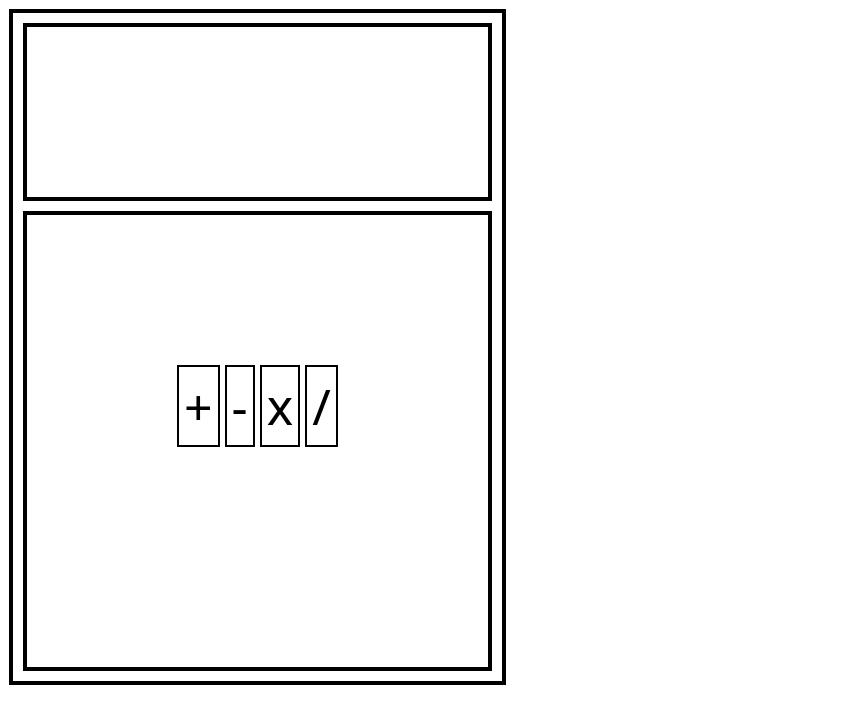
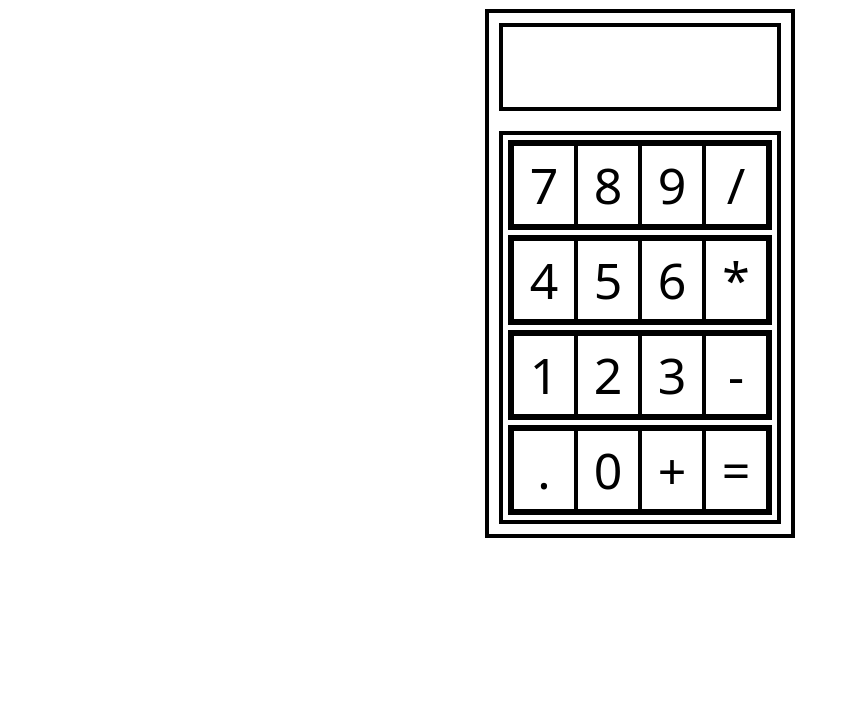
Before and after one commit to AnimeshKumar923/web-dev-projects, a plain HTML site: page 05-simple-calculator/index.html in a window 1280 px wide. Shown: the whole page, without its empty margins (0-849 px from the left). Drawn offline with Linux system fonts and the light colour scheme.

Commit message:
chore: layout first phase done

```diff
--- a/05-simple-calculator/index.html
+++ b/05-simple-calculator/index.html
@@ -9,7 +9,12 @@
 <body>
   <div class="outer-box">
     <div class="display"></div>
-    <div class="operations-box"></div>
+    <div class="operations-box">
+      <div class="row-1"></div>
+      <div class="row-2"></div>
+      <div class="row-3"></div>
+      <div class="row-4"></div>
+    </div>
   </div>
 </body>
 </html>
--- a/05-simple-calculator/script.js
+++ b/05-simple-calculator/script.js
@@ -1,29 +1,104 @@
-const operationsBox = document.querySelector('.operations-box');
-const opsDiv1 = document.createElement('div');
-opsDiv1.classList.add(`addition`);
-opsDiv1.textContent = `+`;
-opsDiv1.style.cssText = `font-size: 50px; border: solid black 2px; padding: 5px;`
-operationsBox.appendChild(opsDiv1);
+const rowOne = document.querySelector('.row-1');
+const rowTwo = document.querySelector('.row-2');
+const rowThree = document.querySelector('.row-3');
+const rowFour = document.querySelector('.row-4');
+
+
+// ----  ROW 1 contents -------------
+for (let i = 7; i <= 9; i++) {
+  const numbers = document.createElement('div');
+  numbers.classList.add(`num-${i}`);
+  numbers.textContent = `${i}`;
+  numbers.style.cssText = `font-size: 50px; border: solid black 2px; padding: 5px; width: 50px; display: flex; justify-content: center;`
+  rowOne.appendChild(numbers);
+}
+
+const opsDiv4 = document.createElement('div');
+opsDiv4.classList.add(`division`);
+opsDiv4.textContent = `/`;
+opsDiv4.style.cssText = `font-size: 50px; border: solid black 2px; padding: 5px; width: 50px; display: flex; justify-content: center;`
+rowOne.appendChild(opsDiv4);
+
+// ---------------------------
+
+
+// ----  ROW 2 contents -------------
+for (let i = 4; i <= 6; i++) {
+  const numbers = document.createElement('div');
+  numbers.classList.add(`num-${i}`);
+  numbers.textContent = `${i}`;
+  numbers.style.cssText = `font-size: 50px; border: solid black 2px; padding: 5px; width: 50px; display: flex; justify-content: center;`
+  rowTwo.appendChild(numbers);
+}
+
+const opsDiv3 = document.createElement('div');
+opsDiv3.classList.add(`mulltiplication`);
+opsDiv3.textContent = `*`;
+opsDiv3.style.cssText = `font-size: 50px; border: solid black 2px; padding: 5px; width: 50px; display: flex; justify-content: center;`
+rowTwo.appendChild(opsDiv3);
+
+// -------------------------
+
+
+
+// ----  ROW 3 contents -------------
+for (let i = 1; i <= 3; i++) {
+  const numbers = document.createElement('div');
+  numbers.classList.add(`num-${i}`);
+  numbers.textContent = `${i}`;
+  numbers.style.cssText = `font-size: 50px; border: solid black 2px; padding: 5px; width: 50px; display: flex; justify-content: center;`
+  rowThree.appendChild(numbers);
+}
 
 const opsDiv2 = document.createElement('div');
 opsDiv2.classList.add(`subtraction`);
 opsDiv2.textContent = `-`;
-opsDiv2.style.cssText = `font-size: 50px; border: solid black 2px; padding: 5px;`
-operationsBox.appendChild(opsDiv2);
+opsDiv2.style.cssText = `font-size: 50px; border: solid black 2px; padding: 5px; width: 50px; display: flex; justify-content: center;`
+rowThree.appendChild(opsDiv2);
 
-const opsDiv3 = document.createElement('div');
-opsDiv3.classList.add(`mulltiplication`);
-opsDiv3.textContent = `x`;
-opsDiv3.style.cssText = `font-size: 50px; border: solid black 2px; padding: 5px;`
-operationsBox.appendChild(opsDiv3);
+// ---------------------------
 
-const opsDiv4 = document.createElement('div');
-opsDiv4.classList.add(`division`);
-opsDiv4.textContent = `/`;
-opsDiv4.style.cssText = `font-size: 50px; border: solid black 2px; padding: 5px;`
-operationsBox.appendChild(opsDiv4);
+
+// ----  ROW 4 contents -------------
+
+const decimal = document.createElement('div');
+decimal.classList.add(`decimal`);
+decimal.textContent = `.`;
+decimal.style.cssText = `font-size: 50px; border: solid black 2px; padding: 5px; width: 50px; display: flex; justify-content: center;`
+rowFour.appendChild(decimal);
+
+const zero = document.createElement('div');
+zero.classList.add(`zero`);
+zero.textContent = `0`;
+zero.style.cssText = `font-size: 50px; border: solid black 2px; padding: 5px; width: 50px; display: flex; justify-content: center;`
+rowFour.appendChild(zero);
+
+const opsDiv1 = document.createElement('div');
+opsDiv1.classList.add(`addition`);
+opsDiv1.textContent = `+`;
+opsDiv1.style.cssText = `font-size: 50px; border: solid black 2px; padding: 5px; width: 50px; display: flex; justify-content: center;`
+rowFour.appendChild(opsDiv1);
+
+const equal = document.createElement('div');
+equal.classList.add(`equal`);
+equal.textContent = `=`;
+equal.style.cssText = `font-size: 50px; border: solid black 2px; padding: 5px; width: 50px; display: flex; justify-content: center;`
+rowFour.appendChild(equal);
+
+
+// -------------------------------
 
 
 
 
-// ***************************
+
+
+
+// NUMBERS   ***************************
+// for(let i=0; i<=9; i++){
+//   const numbers = document.createElement('div');
+//   numbers.classList.add(`num-${i}`);
+//   numbers.textContent = `${i}`;
+//   numbers.style.cssText = `font-size: 50px; border: solid black 2px; padding: 5px; width: 50px; display: flex; justify-content: center;`
+//   operationsBox.appendChild(numbers);
+// }
--- a/05-simple-calculator/style.css
+++ b/05-simple-calculator/style.css
@@ -1,30 +1,43 @@
 body{
   font-family: system-ui, -apple-system, BlinkMacSystemFont, 'Segoe UI', Roboto, Oxygen, Ubuntu, Cantarell, 'Open Sans', 'Helvetica Neue', sans-serif;
   display: flex;
-  justify-content: space-between;
+  justify-content: center;
+  align-items: center;
 }
 
 .outer-box{
   margin: 1px;
+  display: flex;
+  flex-direction: column;
+  flex-wrap: wrap;
   /* padding: 200px; */
 }
 
 .outer-box, .operations-box, .display{
   border: solid black 4px ;
 
-  }
+}
 
 .operations-box, .display{
   margin: 10px;
-  padding: 150px;
 }
 
 .display{
-  padding-top: 20px;
+  padding-top: 80px;
 }
 
 .operations-box{
   display: flex;
-  padding-bottom: 220px;
-  gap: 5px
+  /* padding-bottom: 220px; */
+  gap: 5px;
+  flex-direction: column;
+
+  /* flex: 1 1 0; */
+  flex-wrap: wrap;
+  padding: 5px;
 }
+
+.row-1, .row-2, .row-3, .row-4{
+  border: solid black 4px ;
+  display: flex;
+}
```
